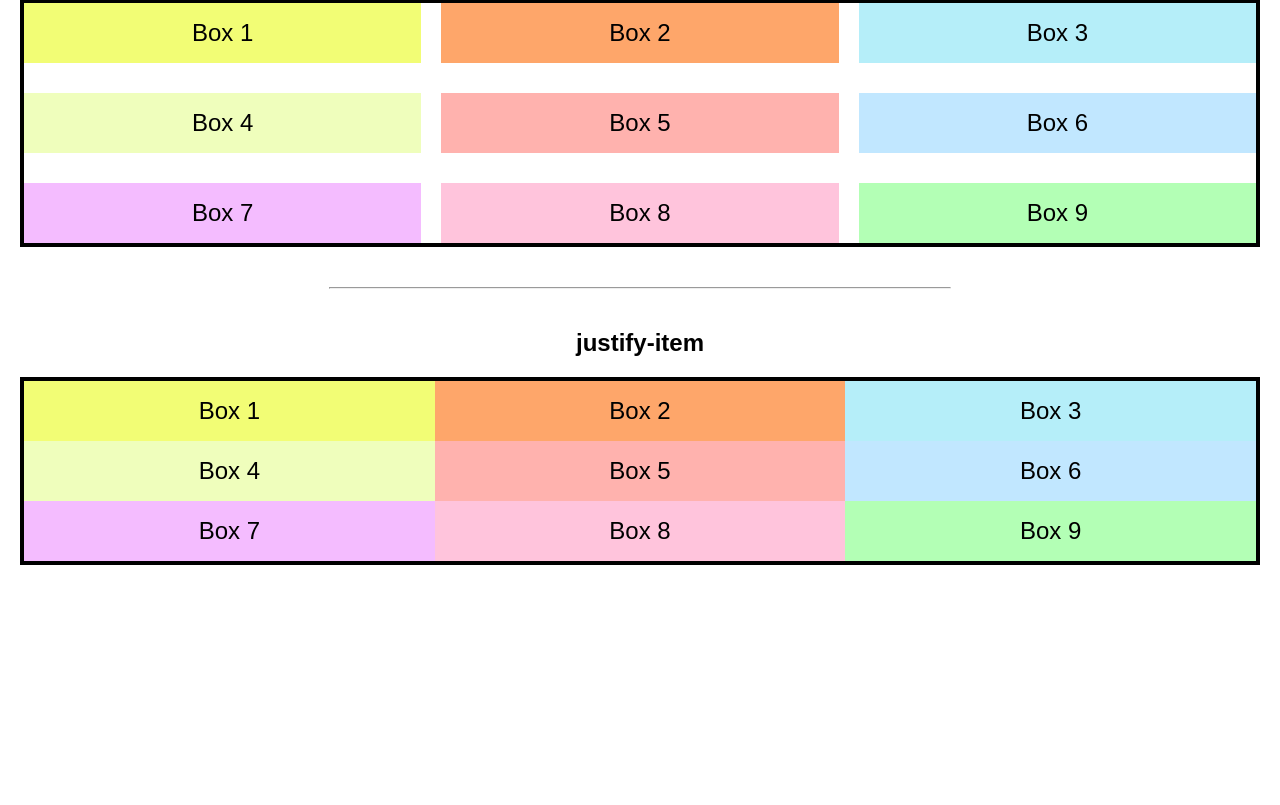
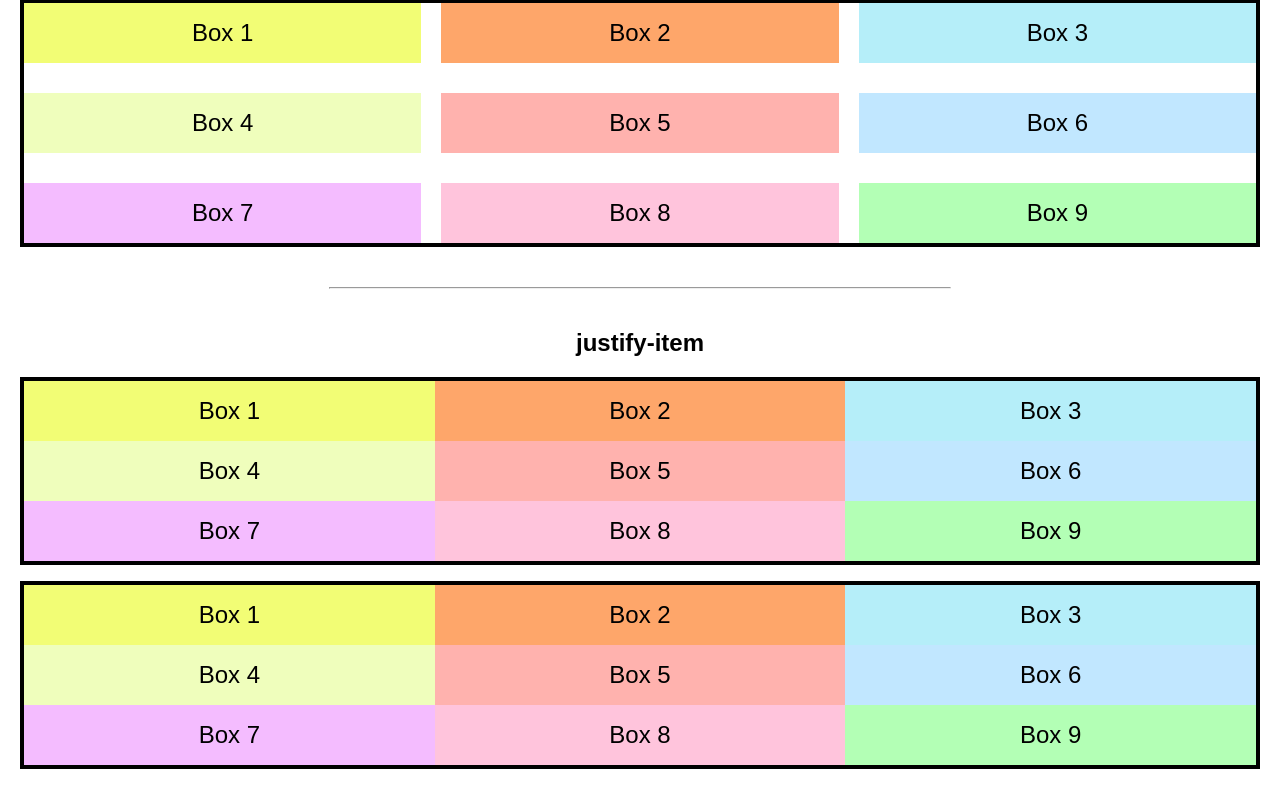
Before and after one commit to Lakshit-Chiranjiv/CSS-Grid-Layouts, a plain HTML site: page Basics/index.html in a window 1280 px wide. Shown: the part 5942-6747 px from the top of the page. Before the commit the page ends 6543 px from the top, so only its background shows below. Drawn offline with Linux system fonts and the light colour scheme.

Commit message:
added code for justify item 2

```diff
--- a/Basics/index.html
+++ b/Basics/index.html
@@ -257,5 +257,19 @@
         <div class="grid-item item-8">Box 8</div>
         <div class="grid-item item-9">Box 9</div>
     </div>
+
+    <div class="container grid-temp-1 justify-item-2">
+        <div class="grid-item item-1">Box 1</div>
+        <div class="grid-item item-2">Box 2</div>
+        <div class="grid-item item-3">Box 3</div>
+        <div class="grid-item item-4">Box 4</div>
+        <div class="grid-item item-5">Box 5</div>
+        <div class="grid-item item-6">Box 6</div>
+        <div class="grid-item item-7">Box 7</div>
+        <div class="grid-item item-8">Box 8</div>
+        <div class="grid-item item-9">Box 9</div>
+    </div>
+
+
 </body>
 </html>
```
